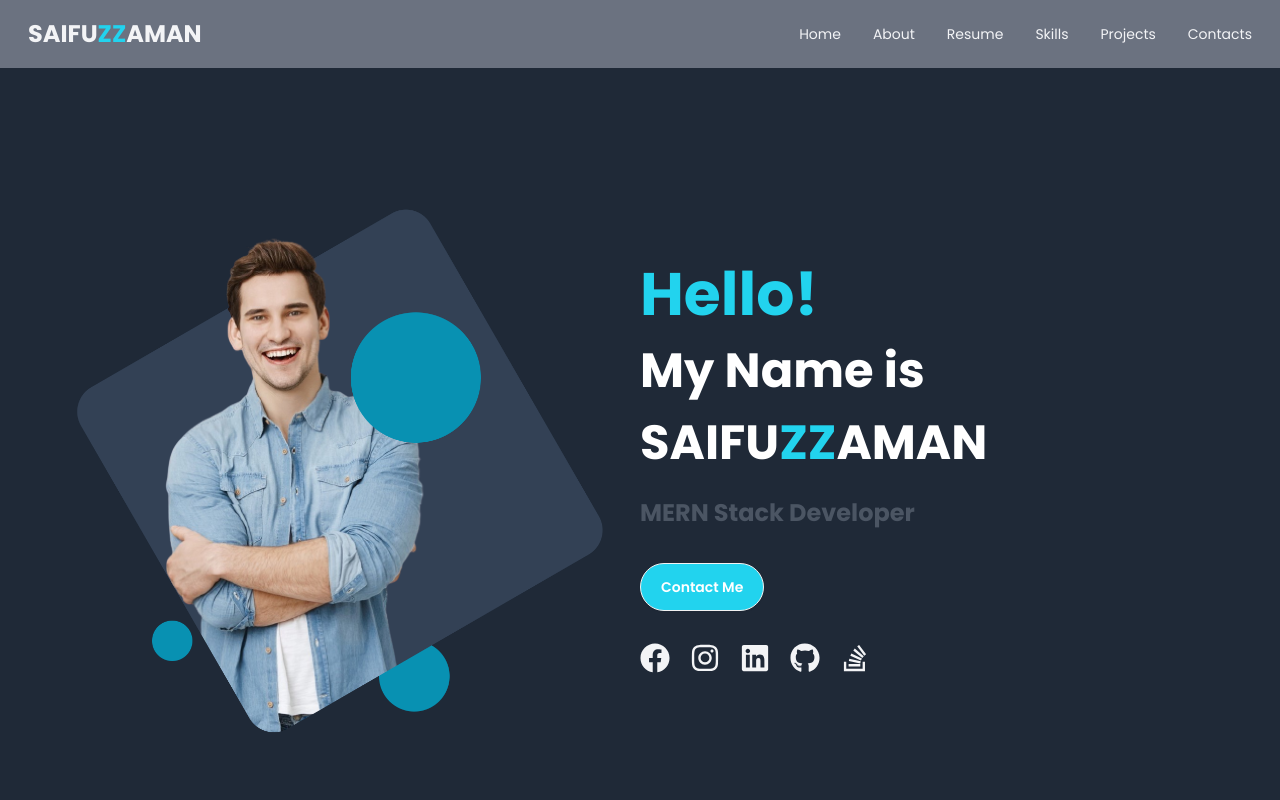
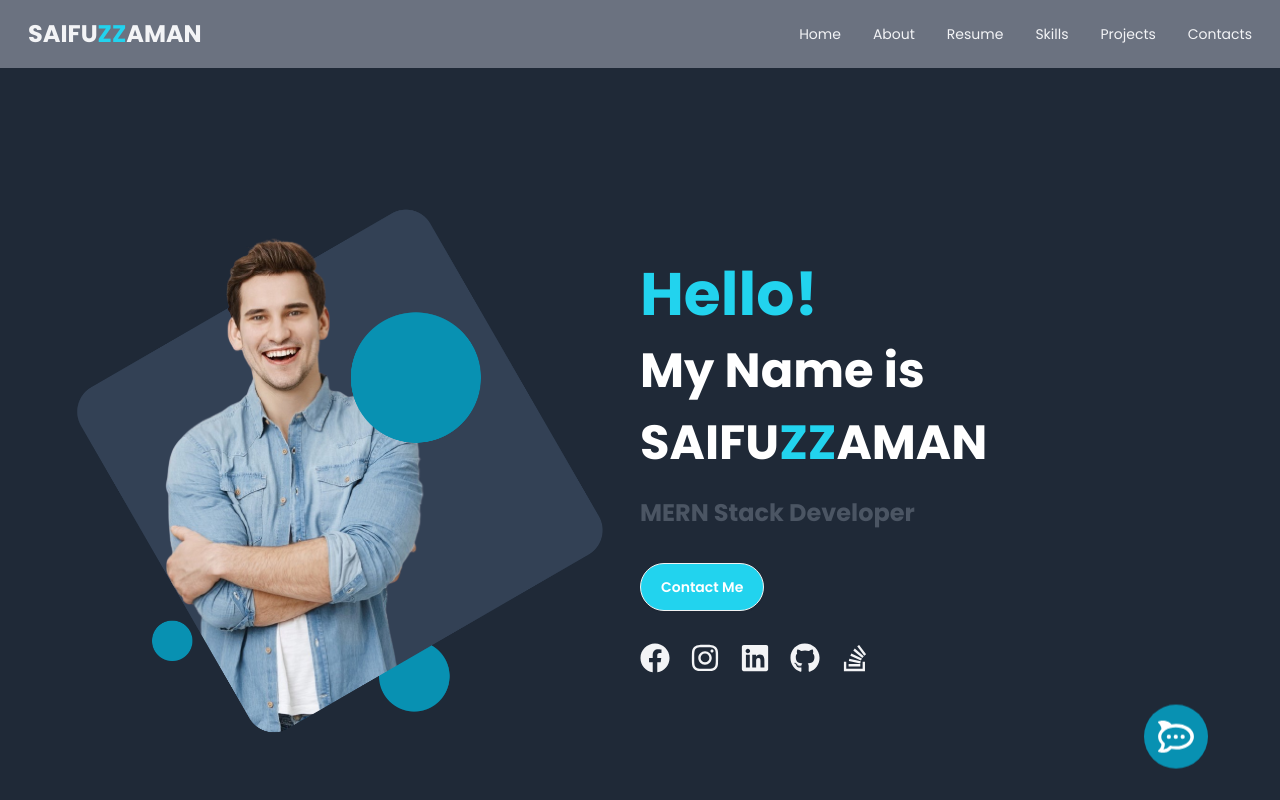
Before and after one commit to PmSaifuzzaman/saifuzzaman_portfolio, a React (Vite) app: page / in a window 1280 px wide. Shown: the top 800 px of the page. Built offline with nearby package versions, Linux system fonts and the light colour scheme.

Commit message:
Chat Bubble Bot added

```diff
--- /dev/null
+++ b/src/components/Bot/Bot.jsx
@@ -0,0 +1,11 @@
+import { FaRocketchat } from "react-icons/fa";
+
+const Bot = () => {
+    return (
+        <div className="mr-10 fixed bottom-5 sm:right-8 right-4 z-[999] cursor-pointer text-white text-4xl bg-cyan-600 w-16 h-16 flex items-center justify-center rounded-full animate-bounce">
+            <FaRocketchat />
+        </div>
+    );
+};
+
+export default Bot;
--- a/src/components/Home/Home.jsx
+++ b/src/components/Home/Home.jsx
@@ -1,5 +1,6 @@
 import AboutMe from "../AboutMe/AboutMe";
 import Banner from "../Banner/Banner";
+import Bot from "../Bot/Bot";
 import ContactMe from "../ContactMe/ContactMe";
 import Navbar from "../Navbar/Navbar";
 import Projects from "../Projects/Projects";
@@ -11,6 +12,7 @@ const Home = () => {
     return (
         <div>
             <Navbar></Navbar>
+            <Bot></Bot>
             <Banner></Banner>
             <AboutMe></AboutMe>
             <Resume></Resume>
```
